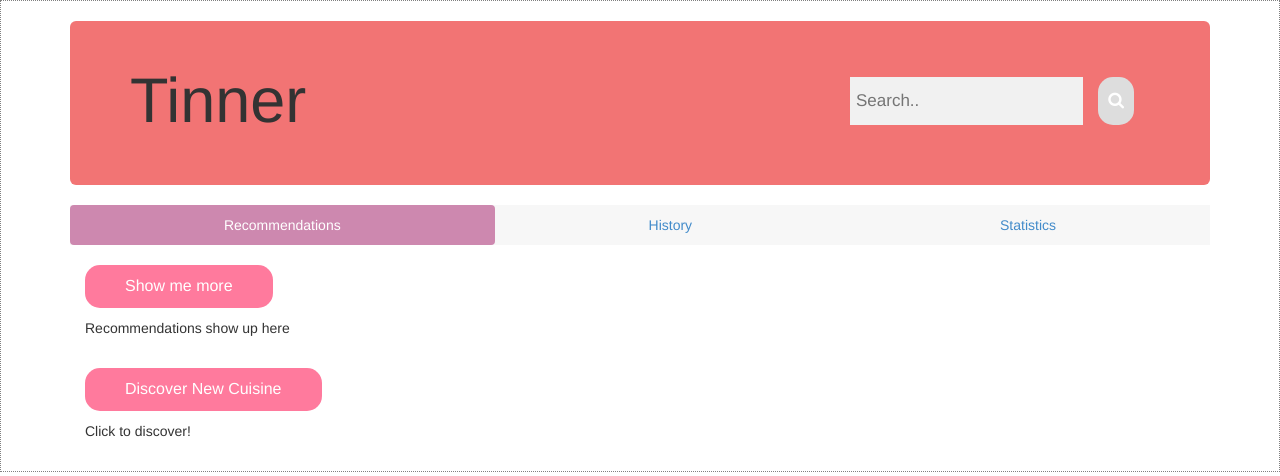
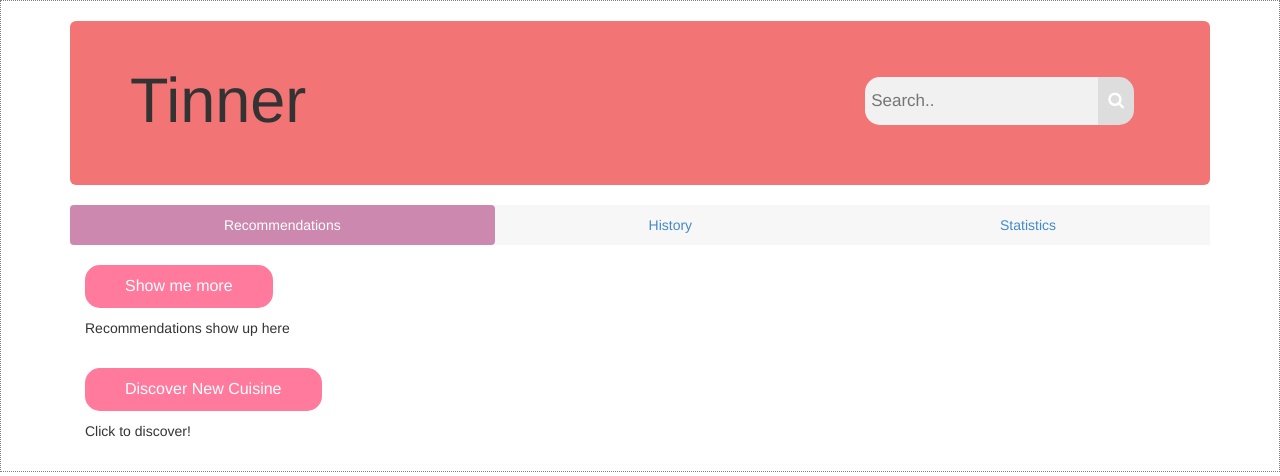
Before and after one commit to ruan-andy/COGS121, a website: page views/index.html in a window 1280 px wide. Drawn offline with nearby package versions, Linux system fonts and the light colour scheme.

Commit message:
fixed index search button style

```diff
--- a/views/index.html
+++ b/views/index.html
@@ -86,9 +86,9 @@
 
 			<div class="search-container">
 				<form autocomplete="off">
-					<div class="autocomplete" style="width:300px;">
-						<input id="searchBox" type="text" name="search" placeholder="Search..">
-						<button id="searchButton" type="submit"><i class="fa fa-search"></i></button>
+					<div class="autocomplete" style="float: right;">
+						<input style="border-radius: 15px 0px 0px 15px" id="searchBox" type="text" name="search" placeholder="Search..">
+						<button style="border-radius: 0px 15px 15px 0px" id="searchButton" type="submit"><i class="fa fa-search"></i></button>
 					</div>
 				</form>
 			</div>
```
